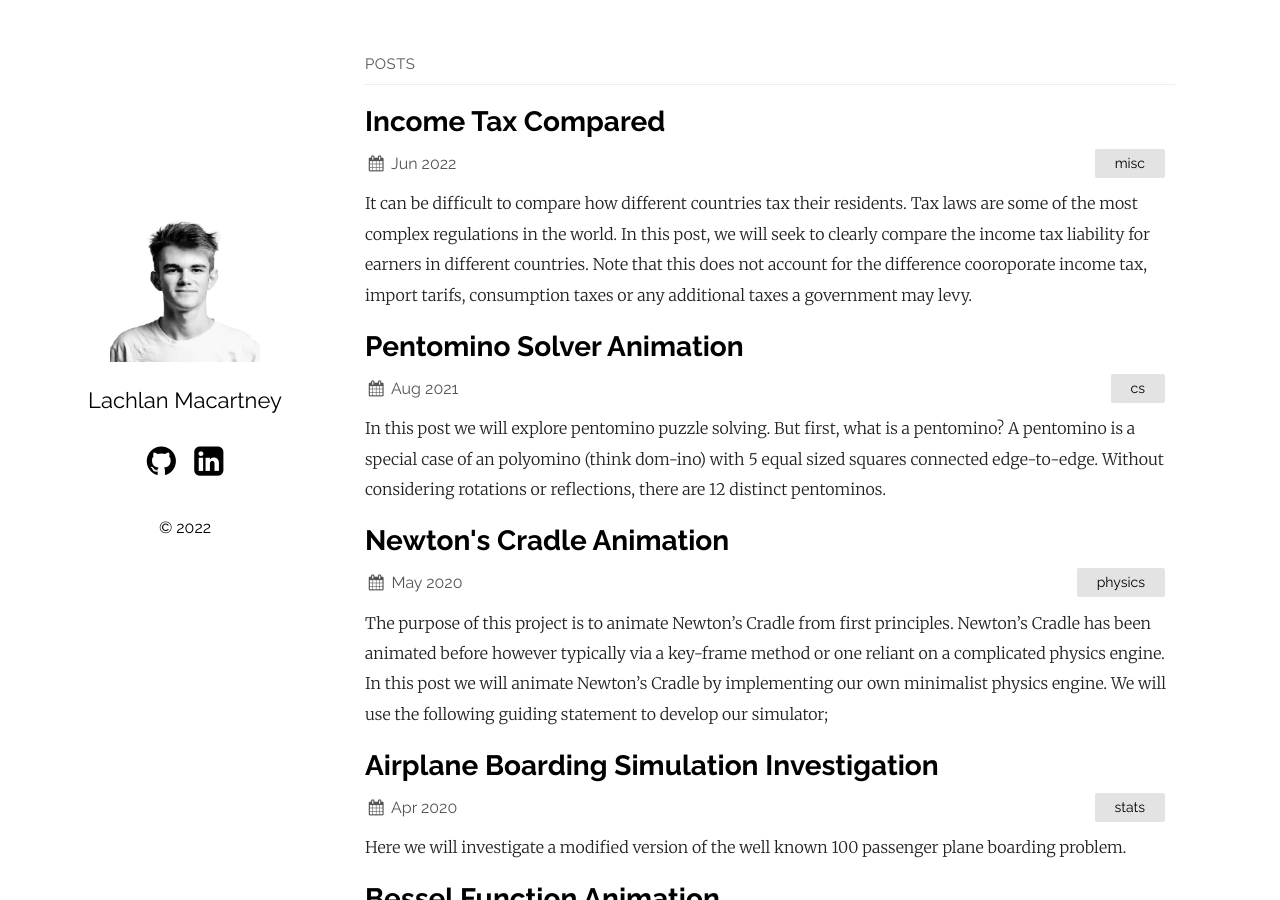
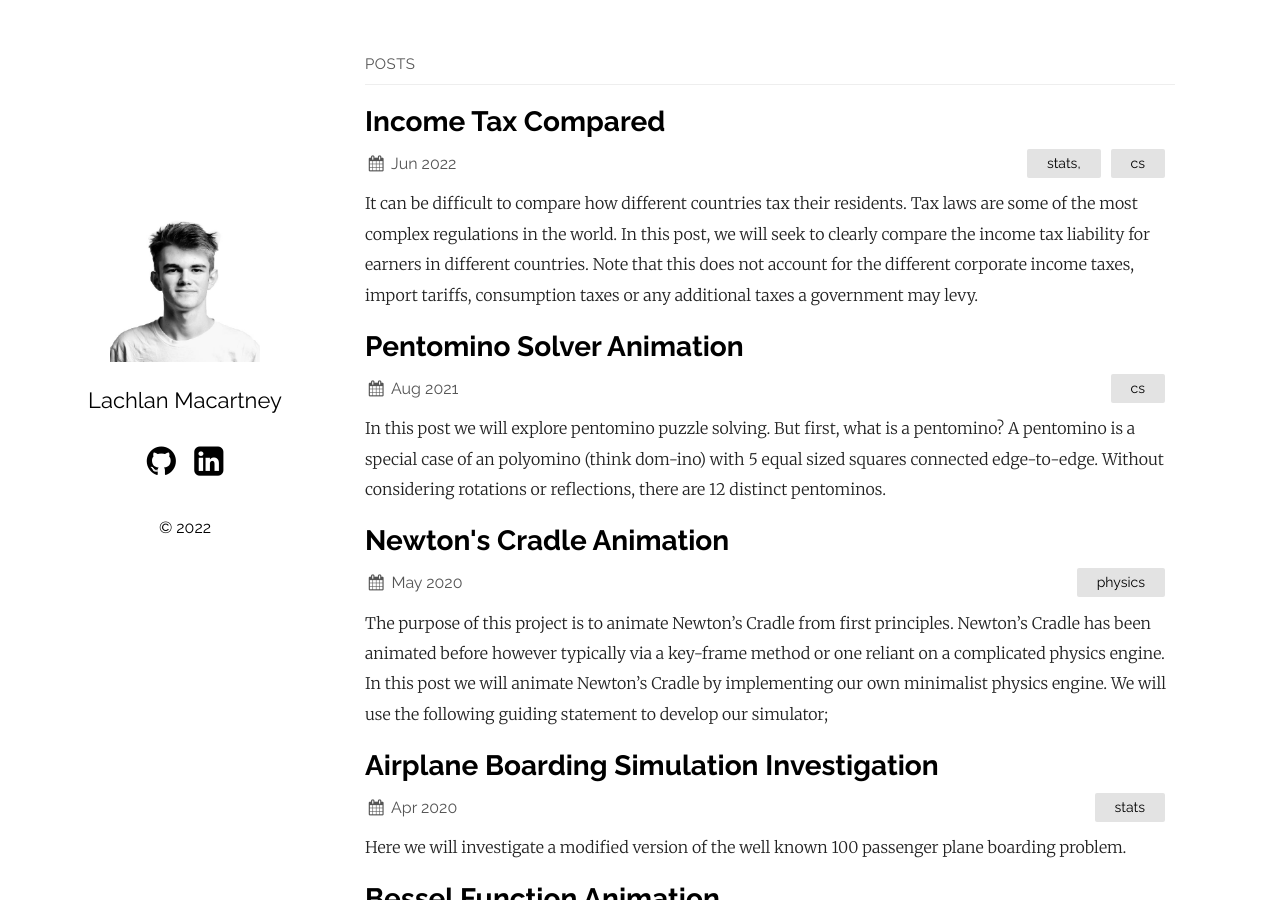
Before and after one commit to lachstr/lachstr.github.io, a Jekyll site: the page built from index.md, in a window 1280 px wide and 900 px high. Built offline with Jekyll 4.4.1, drawn with Linux system fonts in a browser that asks for light colours.

Commit message:
spelling

```diff
--- a/_posts/2022-06-11-income-tax-compared.md
+++ b/_posts/2022-06-11-income-tax-compared.md
@@ -1,10 +1,10 @@
 ---
 layout: post
 title: "Income Tax Compared"
-categories: misc
+categories: stats, cs
 ---
 
-It can be difficult to compare how different countries tax their residents. Tax laws are some of the most complex regulations in the world. In this post, we will seek to clearly compare the income tax liability for earners in different countries. Note that this does not account for the difference cooroporate income tax, import tarifs, consumption taxes or any additional taxes a government may levy.
+It can be difficult to compare how different countries tax their residents. Tax laws are some of the most complex regulations in the world. In this post, we will seek to clearly compare the income tax liability for earners in different countries. Note that this does not account for the different corporate income taxes, import tariffs, consumption taxes or any additional taxes a government may levy.
 
 The following plots show the estimated take home income (USD), per month for single residents assuming income is pro-rated over the year. This is not tax advice and no guarantee is made for its accuracy, your individual situation will likely differ - contact a local accountant for tax advice.
 
```
